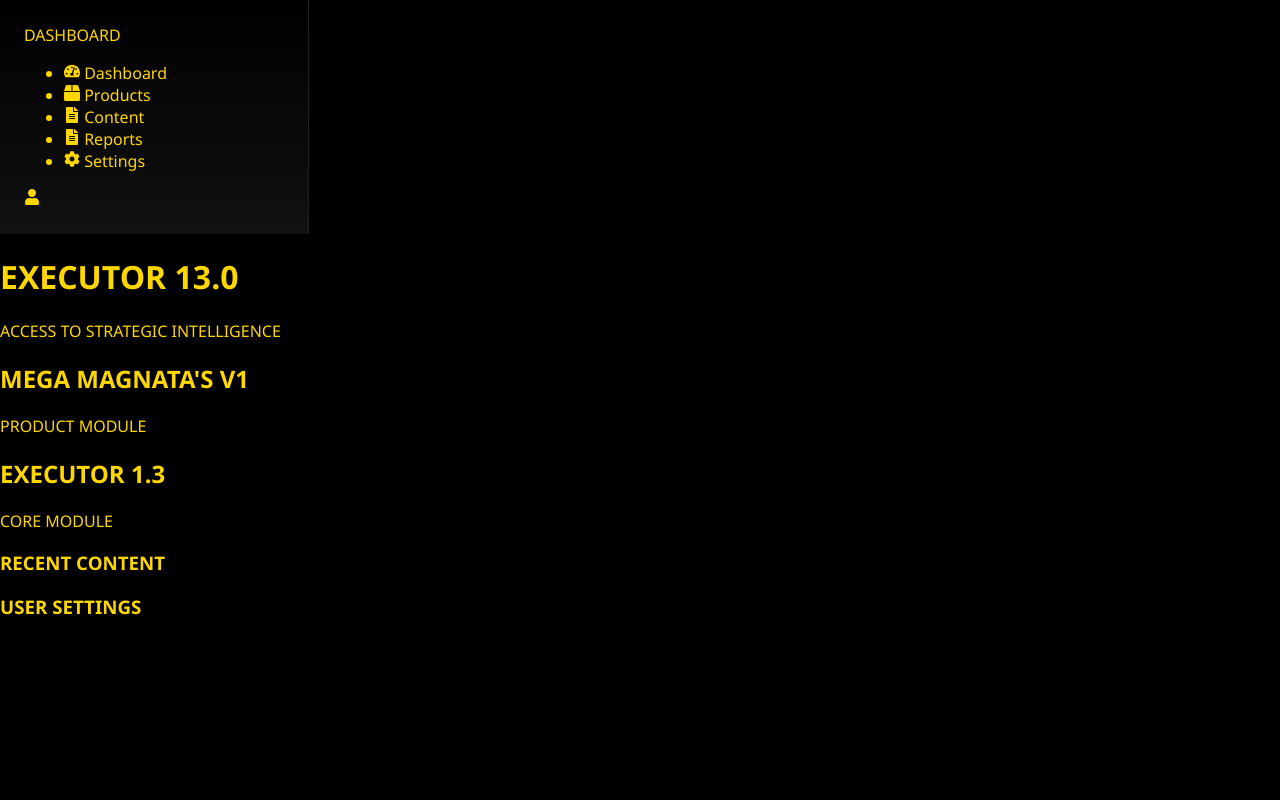
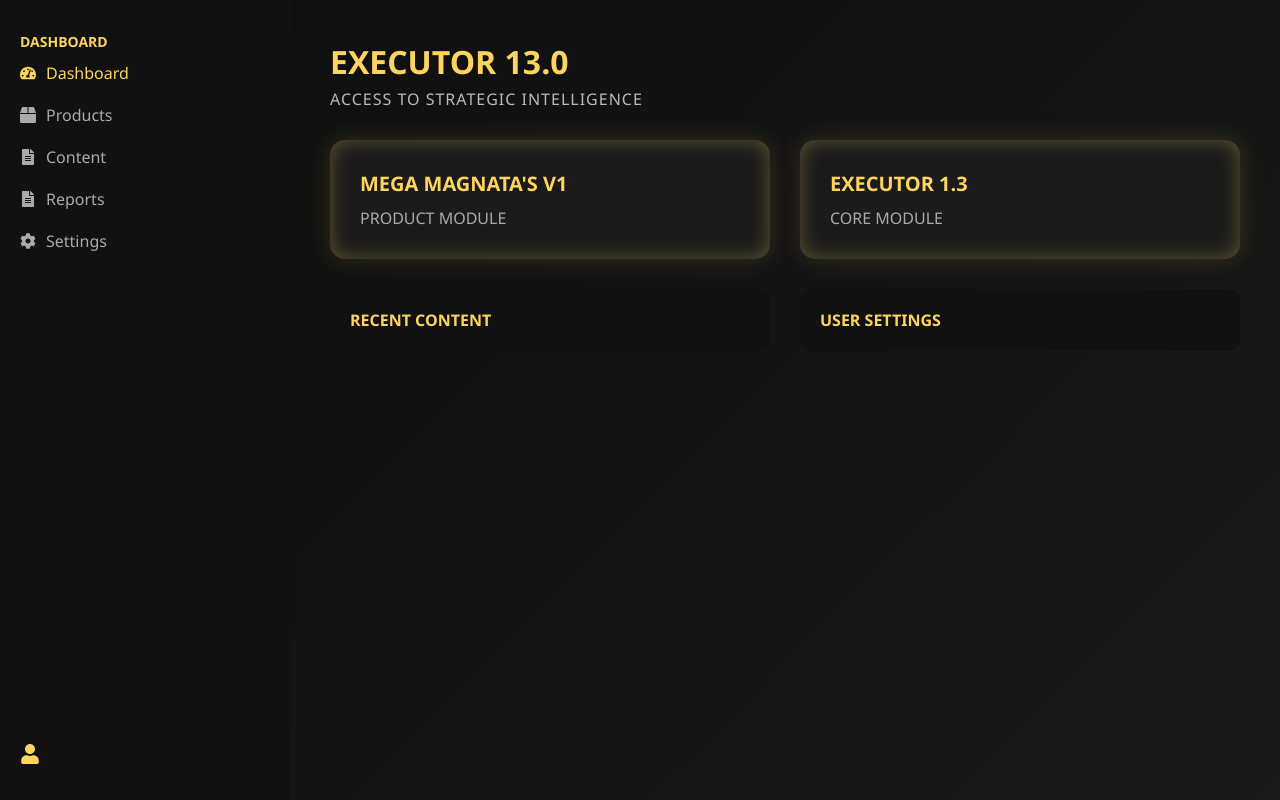
Before and after one commit to Sentarocompany/executor13-membros-demo, a React (Vite) app: page / in a window 1280 px wide. Built offline with nearby package versions, Linux system fonts and the light colour scheme.

Commit message:
Update style.css

```diff
--- a/src/style.css
+++ b/src/style.css
@@ -1,113 +1,130 @@
-
 body {
   margin: 0;
-  font-family: 'Segoe UI', Tahoma, Geneva, Verdana, sans-serif;
-  background-color: #000;
-  color: #FFD700;
+  font-family: "Segoe UI", sans-serif;
+  background: #0d0d0d;
+  color: #f5f5f5;
 }
 
-.dashboard {
+.painel-container {
   display: flex;
   height: 100vh;
+  width: 100%;
+  background: linear-gradient(135deg, #0d0d0d, #1a1a1a);
 }
 
 .sidebar {
-  width: 260px;
-  background: linear-gradient(to bottom, #000, #111);
-  padding: 24px;
+  width: 250px;
+  background: #111;
   display: flex;
   flex-direction: column;
   justify-content: space-between;
-  border-right: 1px solid #222;
+  padding: 30px 20px;
 }
 
-.sidebar h2 {
+.sidebar-title {
+  color: #fdd45f;
+  font-size: 14px;
+  margin-bottom: 20px;
+  font-weight: bold;
+}
+
+.sidebar-menu ul {
+  list-style: none;
+  padding: 0;
+  margin: 0;
+}
+
+.sidebar-menu li {
+  color: #aaa;
+  padding: 10px 0;
+  display: flex;
+  align-items: center;
+  gap: 10px;
+  cursor: pointer;
+  transition: 0.3s;
+}
+
+.sidebar-menu li.active,
+.sidebar-menu li:hover {
+  color: #fdd45f;
+}
+
+.user-icon {
+  color: #fdd45f;
   font-size: 20px;
-  font-weight: bold;
-  margin-bottom: 40px;
+  padding-top: 20px;
+}
+
+.main-panel {
+  flex: 1;
+  padding: 40px;
+  display: flex;
+  flex-direction: column;
+  justify-content: flex-start;
+}
+
+.main-header h1 {
+  color: #fdd45f;
+  font-size: 32px;
+  margin: 0;
+}
+
+.main-header p {
+  color: #bbb;
+  margin: 5px 0 30px;
+  text-transform: uppercase;
   letter-spacing: 1px;
 }
 
-.sidebar nav div {
+.main-modules {
   display: flex;
-  align-items: center;
-  gap: 16px;
-  margin-bottom: 24px;
-  opacity: 0.6;
-  cursor: pointer;
-  transition: opacity 0.2s ease-in-out;
+  gap: 30px;
+  margin-bottom: 30px;
 }
 
-.sidebar nav div:hover {
-  opacity: 1;
+.module-card {
+  flex: 1;
+  padding: 30px;
+  border-radius: 15px;
+  background: #1b1b1b;
+  box-shadow: 0 0 25px rgba(253, 212, 95, 0.2);
+  text-align: left;
+  transition: 0.3s;
 }
 
-.sidebar nav div.active {
-  opacity: 1;
-  font-weight: bold;
+.module-card h2 {
+  color: #fdd45f;
+  margin: 0 0 10px;
+  font-size: 20px;
 }
 
-.sidebar .user {
-  display: flex;
-  align-items: center;
-  gap: 8px;
-  font-size: 18px;
-  opacity: 0.7;
-  cursor: pointer;
+.module-card p {
+  color: #aaa;
+  margin: 0;
 }
 
-.main-content {
-  flex: 1;
-  padding: 40px;
+.module-card.glow-left {
+  box-shadow: inset 0 0 20px rgba(253, 212, 95, 0.3), 0 0 25px rgba(253, 212, 95, 0.15);
 }
 
-.main-content h1 {
-  font-size: 32px;
-  font-weight: bold;
-  margin-bottom: 8px;
-  letter-spacing: 1px;
+.module-card.glow-right {
+  box-shadow: inset 0 0 20px rgba(253, 212, 95, 0.3), 0 0 25px rgba(253, 212, 95, 0.15);
 }
 
-.main-content p {
-  font-size: 14px;
-  color: #aaa;
-  margin-bottom: 48px;
+.bottom-modules {
+  display: flex;
+  gap: 30px;
 }
 
-.card-grid {
-  display: grid;
-  grid-template-columns: repeat(2, 1fr);
-  gap: 32px;
-  margin-bottom: 40px;
+.bottom-card {
+  flex: 1;
+  background: #111;
+  padding: 20px;
+  border-radius: 12px;
 }
 
-.card {
-  padding: 24px;
-  border-radius: 12px;
-  box-shadow: 0 8px 16px rgba(0,0,0,0.5);
-  background: linear-gradient(to bottom right, #FFD700, #B8860B);
+.bottom-card h3 {
+  color: #fdd45f;
+  font-size: 16px;
+  margin: 0;
 }
-
-.card h2 {
-  font-size: 18px;
-  font-weight: bold;
-  margin-bottom: 8px;
-}
-
-.card p {
-  font-size: 14px;
-  color: #FFFACD;
-}
-
-.section-box {
-  background-color: #111;
-  padding: 24px;
-  border-radius: 12px;
-  border: 1px solid #333;
-}
-
-.section-box h3 {
-  font-size: 14px;
-  font-weight: bold;
-  margin-bottom: 8px;
-}
```
